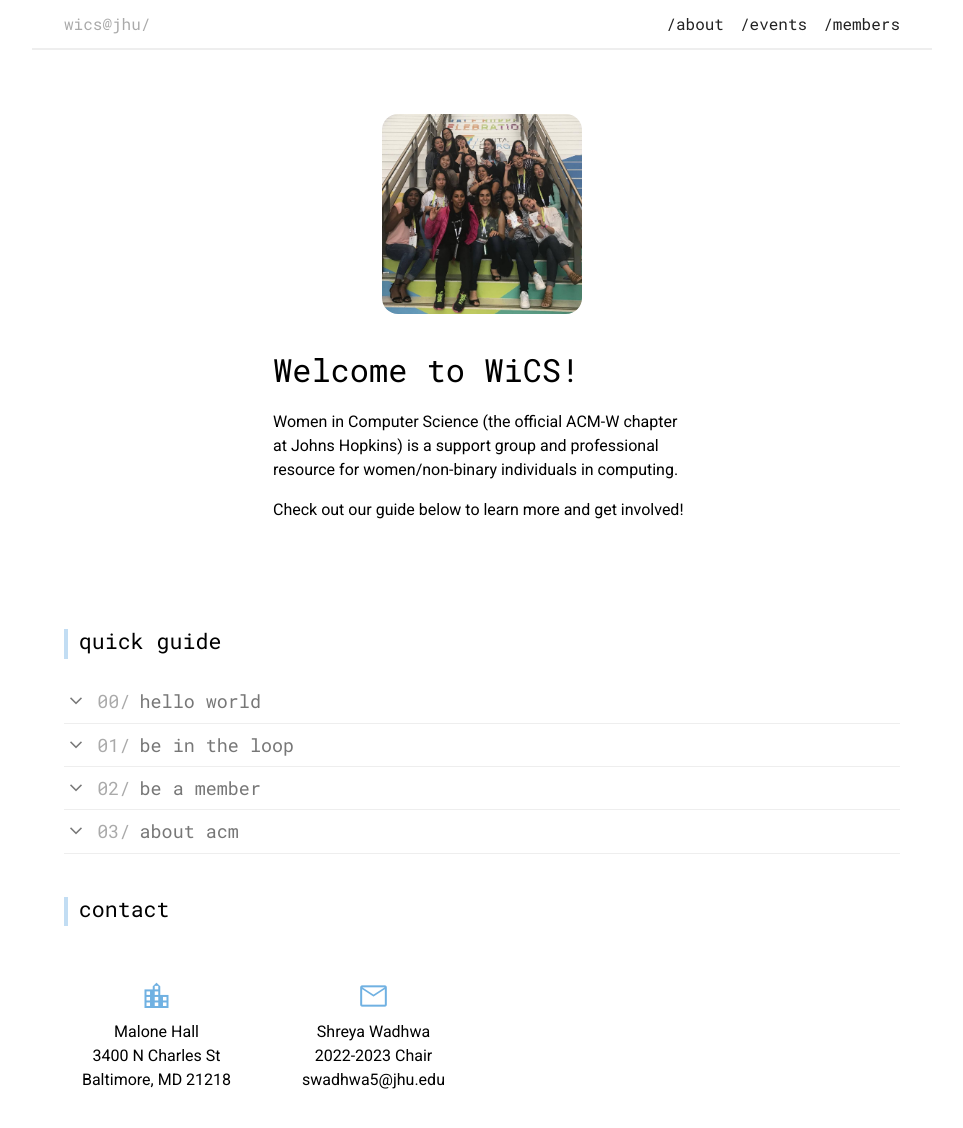
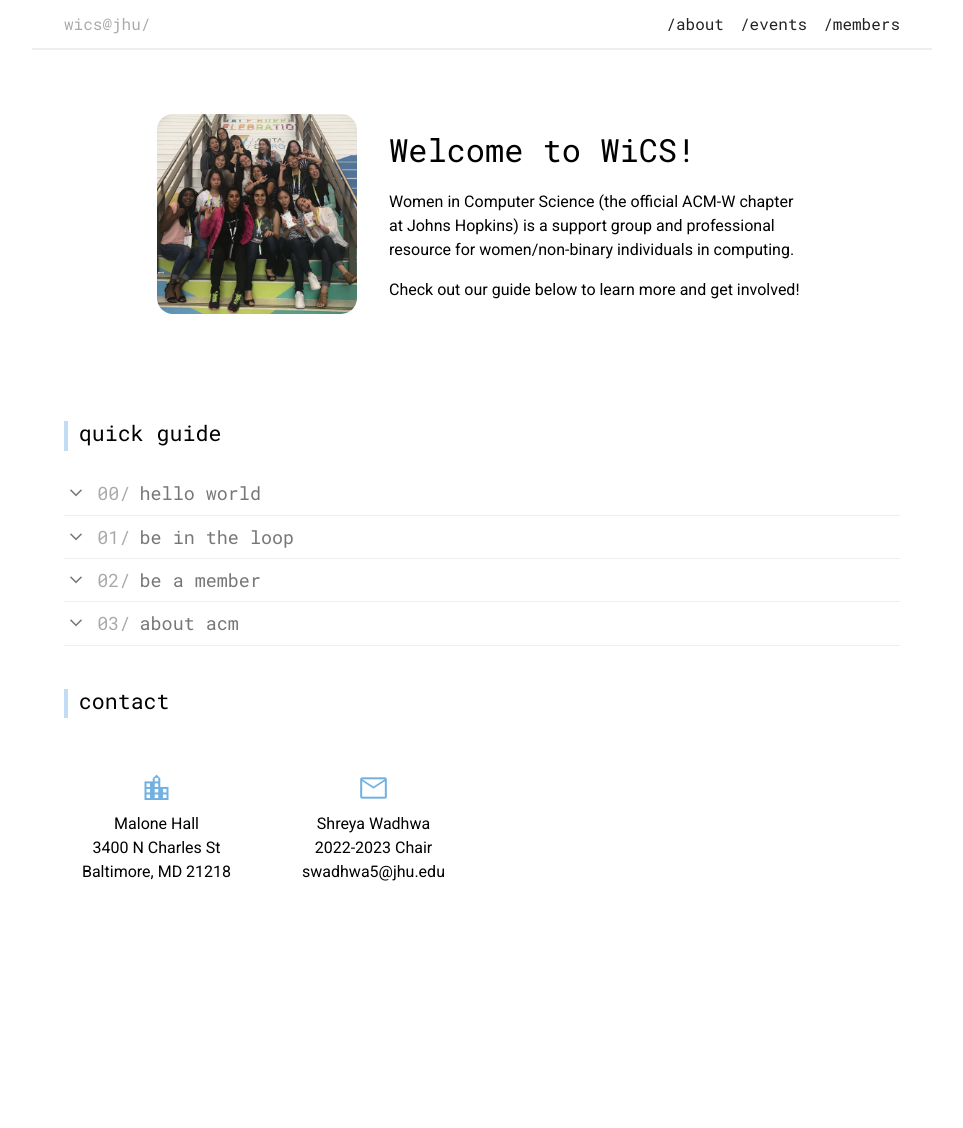
Before and after one commit to WiCSJHU/wicsjhu.github.io, a Jekyll site: the page built from index.md, in a window 1280 px wide and 1156 px high. Shown: the top 1128 px of the window, without its empty margins (158-1121 px from the left). Built offline with Jekyll 4.4.1, drawn with Linux system fonts in a browser that asks for light colours.

Commit message:
Fix flex wrapper bug

```diff
--- a/_includes/landing_header.html
+++ b/_includes/landing_header.html
@@ -1,5 +1,5 @@
 {% assign header = include.header %}
-<header class="flex-wrapper content-wrapper">
+<header class="content-wrapper flex-wrapper">
     <img src="{{ header.photo-url | relative_url }}" alt="{{ header.photo-alt }}"
          class="landing-photo-square" />
     <div class="landing-header-content-wrapper">
--- a/_sass/main.scss
+++ b/_sass/main.scss
@@ -179,6 +179,8 @@ iframe {
 
 @include viewport-medium {
     .landing-header-content-wrapper {
+        max-width: 100%;
+
         h1 {
             font-size: 1.25em;
             font-weight: 500;
@@ -186,20 +188,15 @@ iframe {
     }
 }
 
-@include viewport-small {
-    .landing-header-content-wrapper {
-        max-width: 100%;
-    }
-}
-
 .flex-wrapper {
     margin-top: 2em;
     display: flex;
+    flex-direction: row;
     gap: 2em;
     align-items: center;
 }
 
-@include viewport-small {
+@include viewport-medium {
     .flex-wrapper {
         flex-direction: column;
         align-items: start;
```
